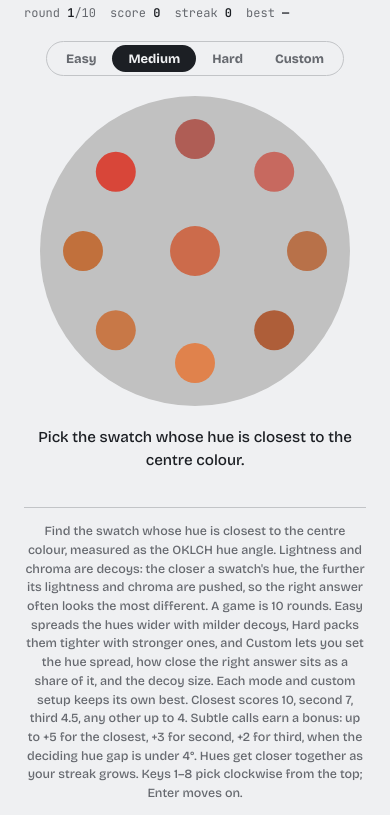
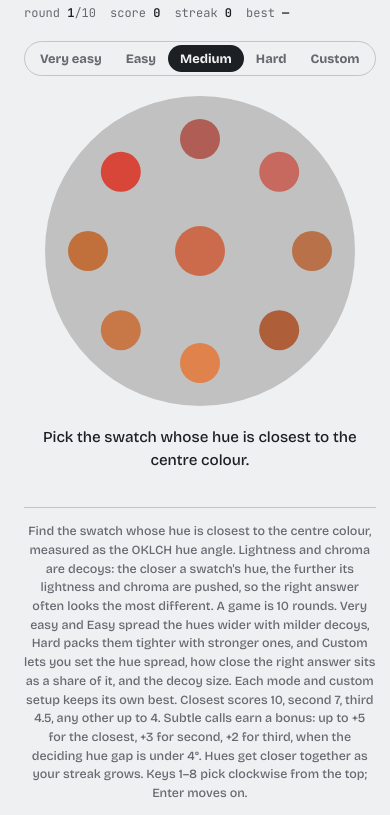
Before and after one commit to trevorandersen/HueMatch, a plain HTML site: page index.html in a window 390 px wide. Shown: the part 66-881 px from the top of the page. Drawn offline with nearby package versions, Linux system fonts and the light colour scheme.

Commit message:
Add Very easy mode
Wrong hues start about 22-31 degrees off with the answer about 8 degrees
off, and lightness/chroma decoys are mild. Mode buttons are tightened so
five fit at phone width.

Co-Authored-By: Claude Opus 5.5 <noreply@anthropic.com>
Claude-Session: https://claude.ai/code/session_01Qf4ZPBbqjgEznqGFXznWMz

```diff
--- a/index.html
+++ b/index.html
@@ -50,7 +50,7 @@ h1 { font-size: 1.6rem; font-weight: 750; letter-spacing: -0.02em; margin: 0; te
 .modes { display: flex; gap: 0; border: 1px solid var(--line); border-radius: 999px; padding: 3px; }
 .modes button {
   font: 600 0.8rem var(--display); color: var(--muted); background: none; border: 0;
-  border-radius: 999px; padding: 6px 16px; cursor: pointer;
+  border-radius: 999px; padding: 6px 12px; cursor: pointer; white-space: nowrap;
 }
 .modes button[aria-pressed="true"] { background: var(--fg); color: var(--bg); }
 .modes button:focus-visible { outline: 2px solid var(--fg); outline-offset: 2px; }
@@ -153,6 +153,7 @@ h1 { font-size: 1.6rem; font-weight: 750; letter-spacing: -0.02em; margin: 0; te
   </header>
 
   <div class="modes" role="group" aria-label="Difficulty">
+    <button type="button" id="mode-veryeasy" data-mode="veryeasy">Very easy</button>
     <button type="button" id="mode-easy" data-mode="easy">Easy</button>
     <button type="button" id="mode-medium" data-mode="medium">Medium</button>
     <button type="button" id="mode-hard" data-mode="hard">Hard</button>
@@ -182,7 +183,7 @@ h1 { font-size: 1.6rem; font-weight: 750; letter-spacing: -0.02em; margin: 0; te
   <div class="detail" id="detail" hidden></div>
   <button class="next" id="next" hidden>Next colour</button>
 
-  <p class="foot">Find the swatch whose hue is closest to the centre colour, measured as the OKLCH hue angle. Lightness and chroma are decoys: the closer a swatch's hue, the further its lightness and chroma are pushed, so the right answer often looks the most different. A game is 10 rounds. Easy spreads the hues wider with milder decoys, Hard packs them tighter with stronger ones, and Custom lets you set the hue spread, how close the right answer sits as a share of it, and the decoy size. Each mode and custom setup keeps its own best. Closest scores 10, second 7, third 4.5, any other up to 4. Subtle calls earn a bonus: up to +5 for the closest, +3 for second, +2 for third, when the deciding hue gap is under 4°. Hues get closer together as your streak grows. Keys 1–8 pick clockwise from the top; Enter moves on.</p>
+  <p class="foot">Find the swatch whose hue is closest to the centre colour, measured as the OKLCH hue angle. Lightness and chroma are decoys: the closer a swatch's hue, the further its lightness and chroma are pushed, so the right answer often looks the most different. A game is 10 rounds. Very easy and Easy spread the hues wider with milder decoys, Hard packs them tighter with stronger ones, and Custom lets you set the hue spread, how close the right answer sits as a share of it, and the decoy size. Each mode and custom setup keeps its own best. Closest scores 10, second 7, third 4.5, any other up to 4. Subtle calls earn a bonus: up to +5 for the closest, +3 for second, +2 for third, when the deciding hue gap is under 4°. Hues get closer together as your streak grows. Keys 1–8 pick clockwise from the top; Enter moves on.</p>
 </main>
 
 <script>
@@ -256,6 +257,7 @@ h1 { font-size: 1.6rem; font-weight: 750; letter-spacing: -0.02em; margin: 0; te
   // ratio: closest offset as a share of that (closer to 1 = harder); decoy: max lightness/chroma shift.
   // The closer a swatch's hue, the bigger its lightness/chroma decoy, so the right answer looks most off.
   const MODES = {
+    veryeasy: { hue: 22, ratio: 0.35, ratioStep: 0.015, shrink: 0.95, decoy: 0.025 },
     easy:   { hue: 14, ratio: 0.45, ratioStep: 0.02,  shrink: 0.93, decoy: 0.04 },
     medium: { hue: 9,  ratio: 0.55, ratioStep: 0.025, shrink: 0.9,  decoy: 0.06 },
     hard:   { hue: 6,  ratio: 0.65, ratioStep: 0.02,  shrink: 0.92, decoy: 0.08 },
```
Also changed, not shown: 1 other file.
